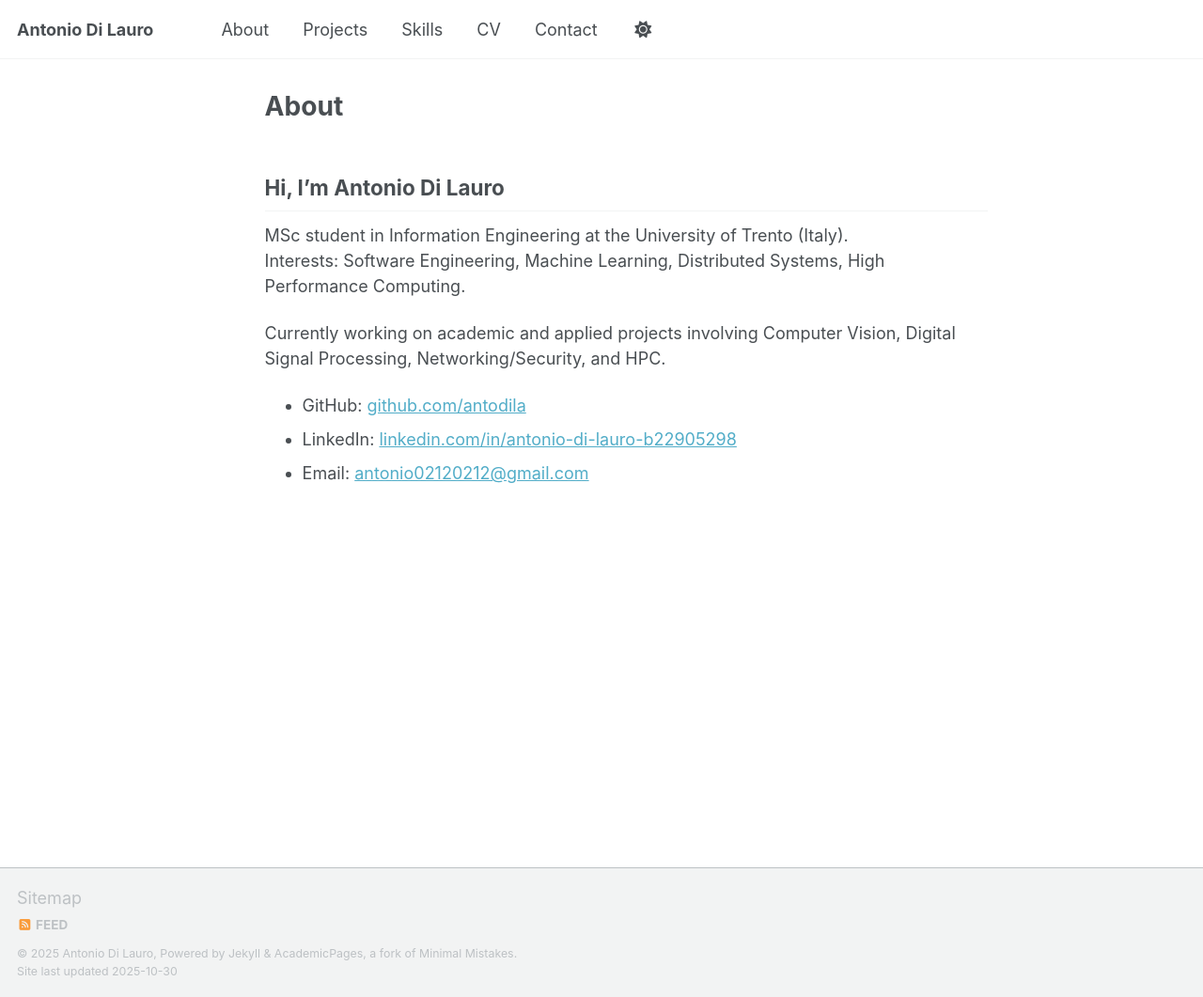
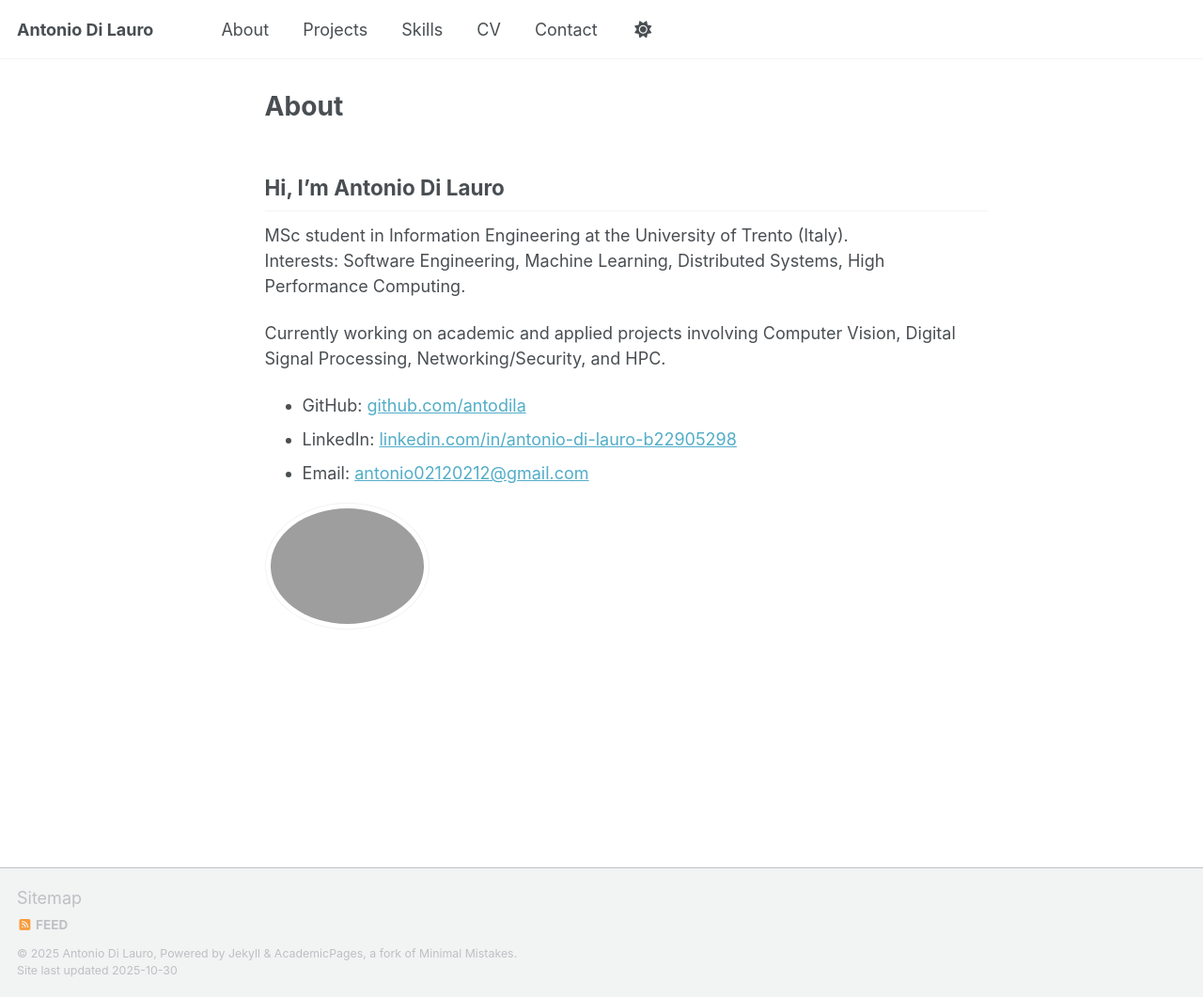
Before and after one commit to antodila/antodila.github.io, a Jekyll site: the page built from index.md, in a window 1280 px wide and 1061 px high. Shown: the whole window at 94% size. Built offline with Jekyll 4.4.1, drawn with Linux system fonts in a browser that asks for light colours; a script that is not in the unit is left out.

Commit message:
Update index.md

```diff
--- a/index.md
+++ b/index.md
@@ -14,3 +14,5 @@ Currently working on academic and applied projects involving Computer Vision, Di
 - GitHub: [github.com/antodila](https://github.com/antodila)
 - LinkedIn: [linkedin.com/in/antonio-di-lauro-b22905298](https://www.linkedin.com/in/antonio-di-lauro-b22905298)
 - Email: [antonio02120212@gmail.com](mailto:antonio02120212@gmail.com)
+
+{% include author-profile.html %}
```
